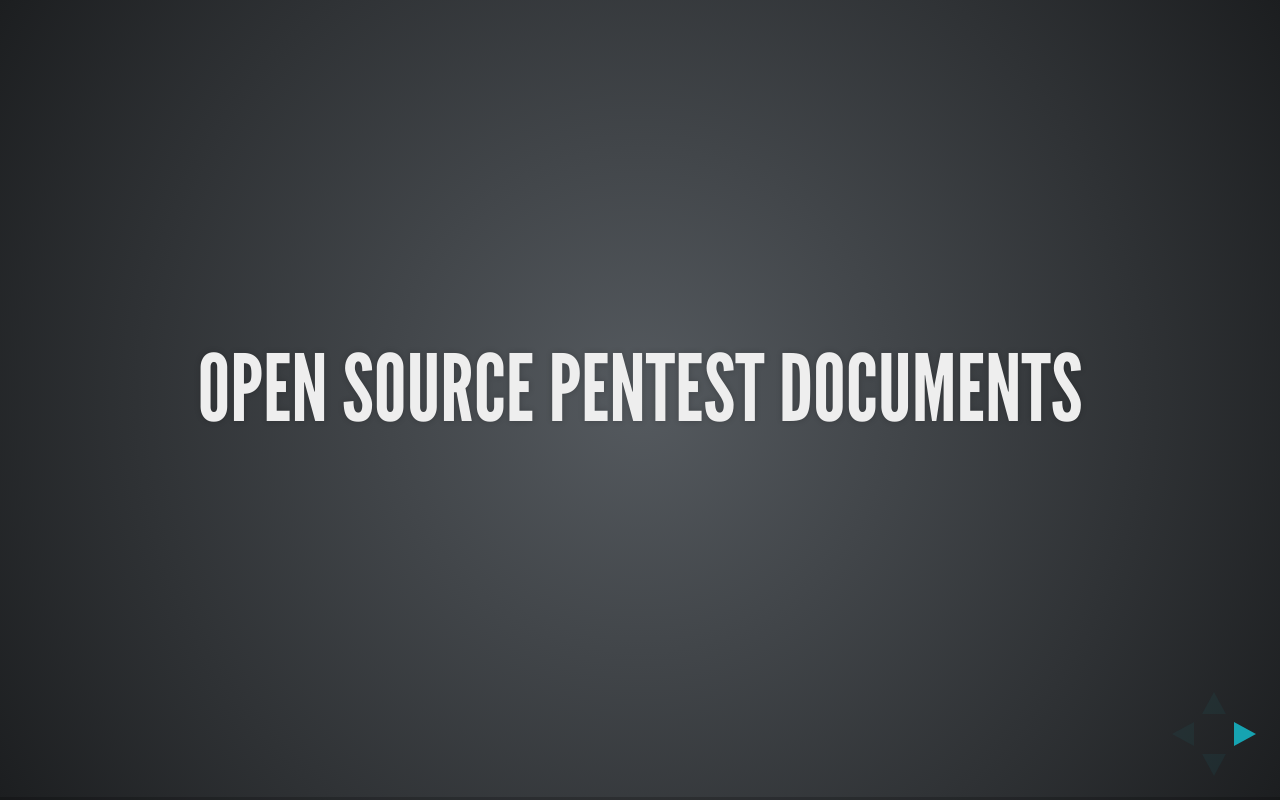
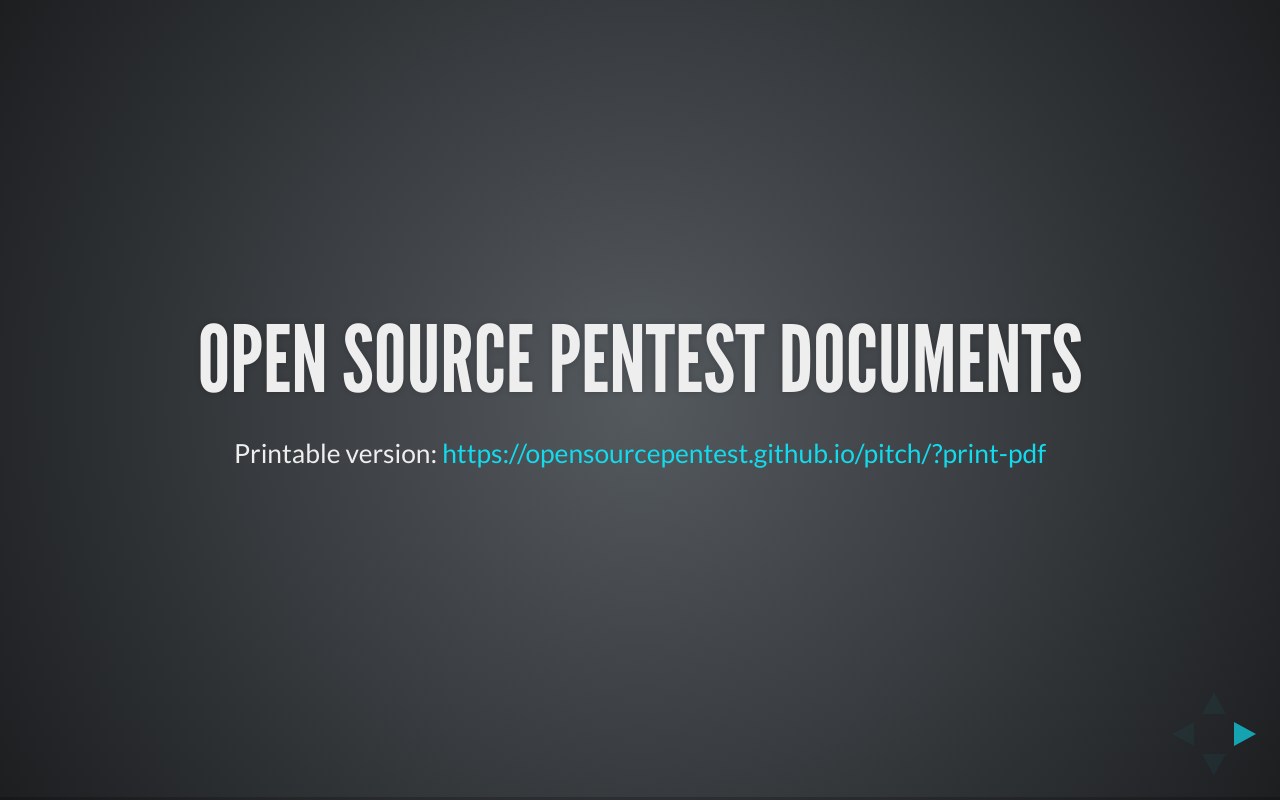
Before and after one commit to OpenSourcePentest/pitch, a plain HTML site: page index.html in a window 1280 px wide. Drawn offline with Linux system fonts and the light colour scheme.

Commit message:
a bit more

```diff
--- a/index.html
+++ b/index.html
@@ -4,7 +4,7 @@
 		<meta charset="utf-8">
 		<meta name="viewport" content="width=device-width, initial-scale=1.0, maximum-scale=1.0, user-scalable=no">
 
-		<title>reveal.js</title>
+		<title>Open Source Pentest Documents</title>
 
 		<link rel="stylesheet" href="css/reveal.css">
 		<link rel="stylesheet" href="css/theme/league.css">
@@ -29,6 +29,7 @@
 			<div class="slides">
 				<section>
 						<h2>Open Source Pentest Documents</h2>
+						<small>Printable version: <a href="https://opensourcepentest.github.io/pitch/?print-pdf">https://opensourcepentest.github.io/pitch/?print-pdf</a></small>
 				</section>
 
 				<section>
```
